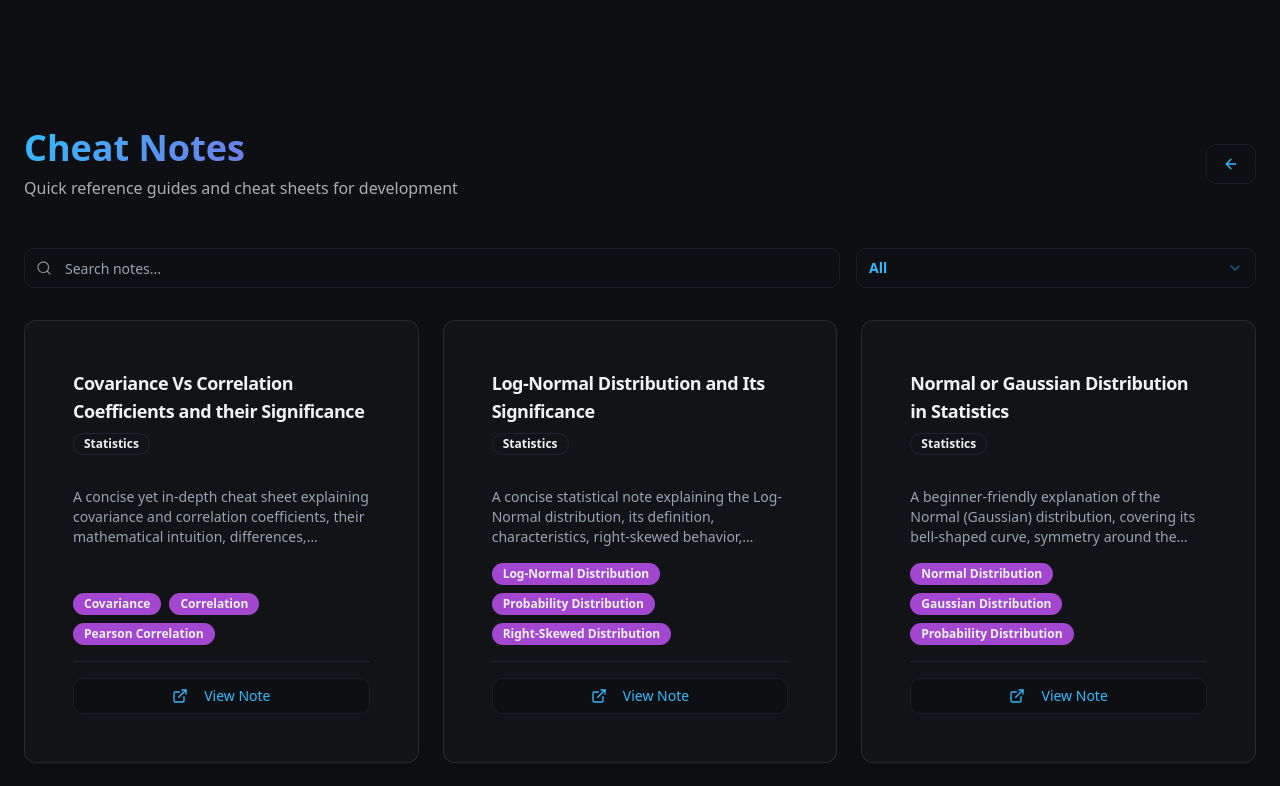
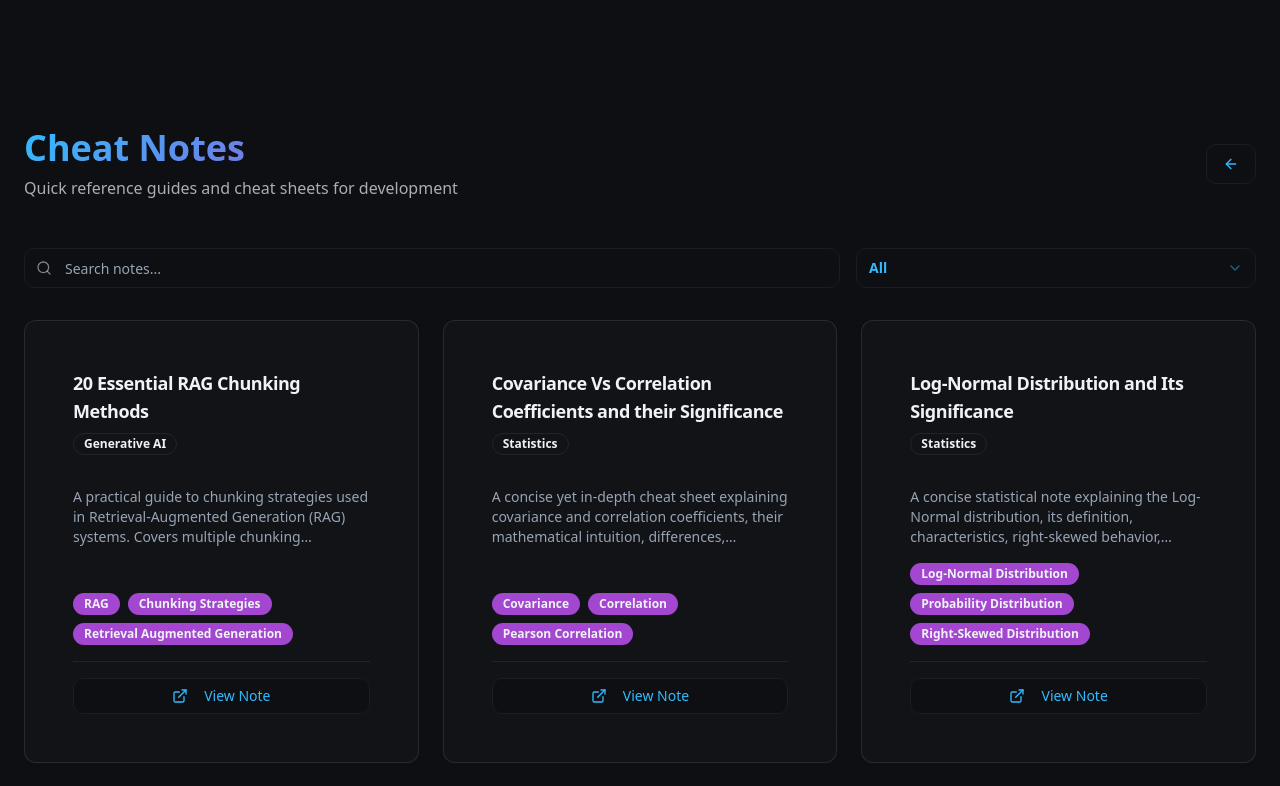
Before and after one commit to SravanTummalapalli/Portfolio, a React (Vite) app: page /notes in a window 1280 px wide. Shown: the top 786 px of the page. Built offline with nearby package versions, Linux system fonts and the light colour scheme.

Commit message:
Added RAG chuncking methods notes

```diff
--- a/src/pages/AllNotes.tsx
+++ b/src/pages/AllNotes.tsx
@@ -8,6 +8,14 @@ import { Select, SelectContent, SelectItem, SelectTrigger, SelectValue } from ".
 import { ArrowLeft, Github, ExternalLink, Search } from "lucide-react";
 
 export const notes = [
+  {
+    title: "20 Essential RAG Chunking Methods",
+    description: "A practical guide to chunking strategies used in Retrieval-Augmented Generation (RAG) systems. Covers multiple chunking techniques, their trade-offs, and how they impact retrieval quality and LLM performance in real-world applications.",
+    category: "Generative AI",
+    tags: ["RAG", "Chunking Strategies", "Retrieval Augmented Generation", "LLM", "Vector Databases", "Semantic Search", "Generative AI"],
+    content: "Overview of 20 different chunking methods used in RAG pipelines, including fixed-size, recursive, semantic, and context-aware chunking. Explains when to use each approach, their advantages and limitations, and how chunking affects retrieval accuracy and response quality.",
+    url: "https://github.com/SravanTummalapalli/RAG-Cheat-Notes/blob/main/20%20Essential%20RAG%20Chunking%20Methods.ipynb"
+  },
   {
     title: "Covariance Vs Correlation Coefficients and their Significance",
     description: "A concise yet in-depth cheat sheet explaining covariance and correlation coefficients, their mathematical intuition, differences, interpretation, limitations, and real-world significance in statistics and data science.",
@@ -103,7 +111,7 @@ export const notes = [
     tags: ["Self-Attention", "Attention Mechanism", "Deep Learning", "Transformer Models", "NLP Fundamentals", "Sequence Modeling", "Machine Learning"],
     content: "Explanation of the self-attention mechanism, including how queries, keys, and values interact within a single sequence, why self-attention captures contextual relationships, and how it forms the foundation of transformer-based architectures.",
     url: "https://github.com/SravanTummalapalli/LLM-Cheat-notes/blob/main/Attention-Mechanism/Self_Attention_Mechanism.ipynb"
-}
+},
 ];
 
 const AllNotes = () => {
```
